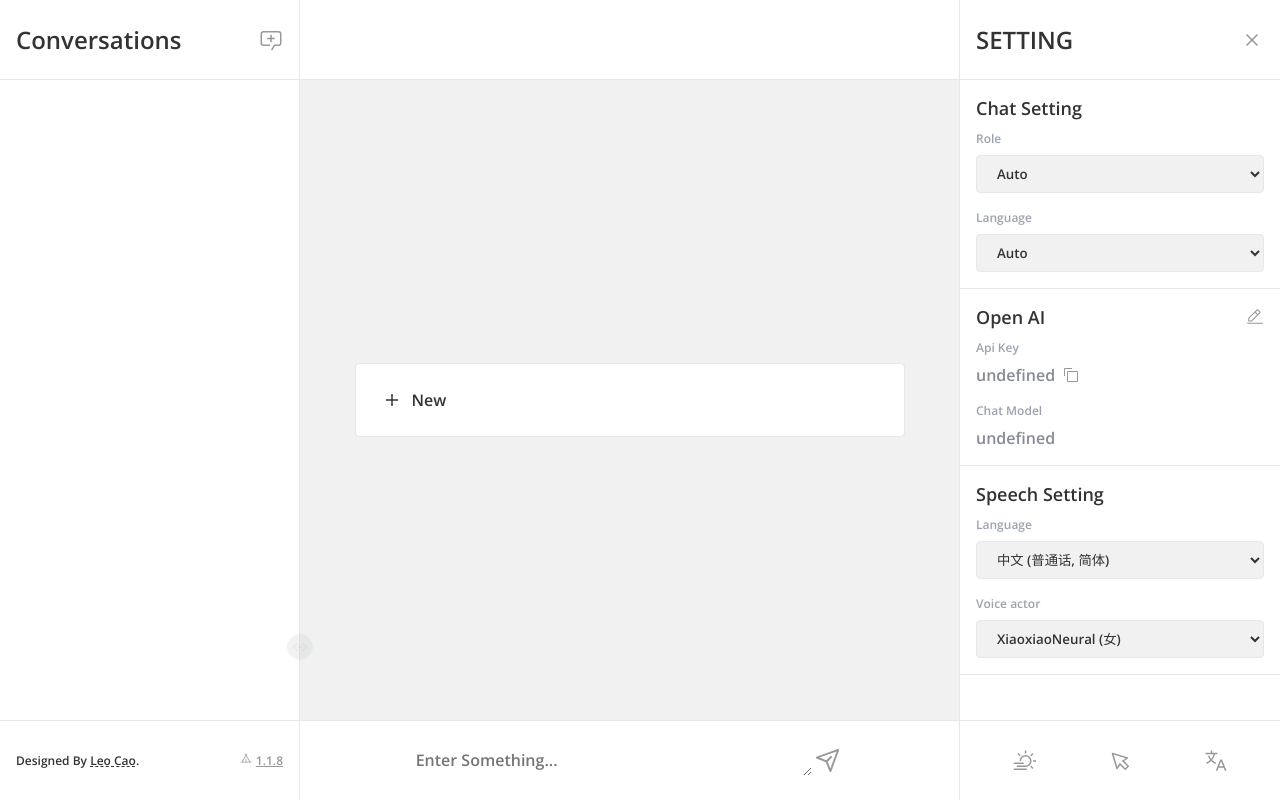
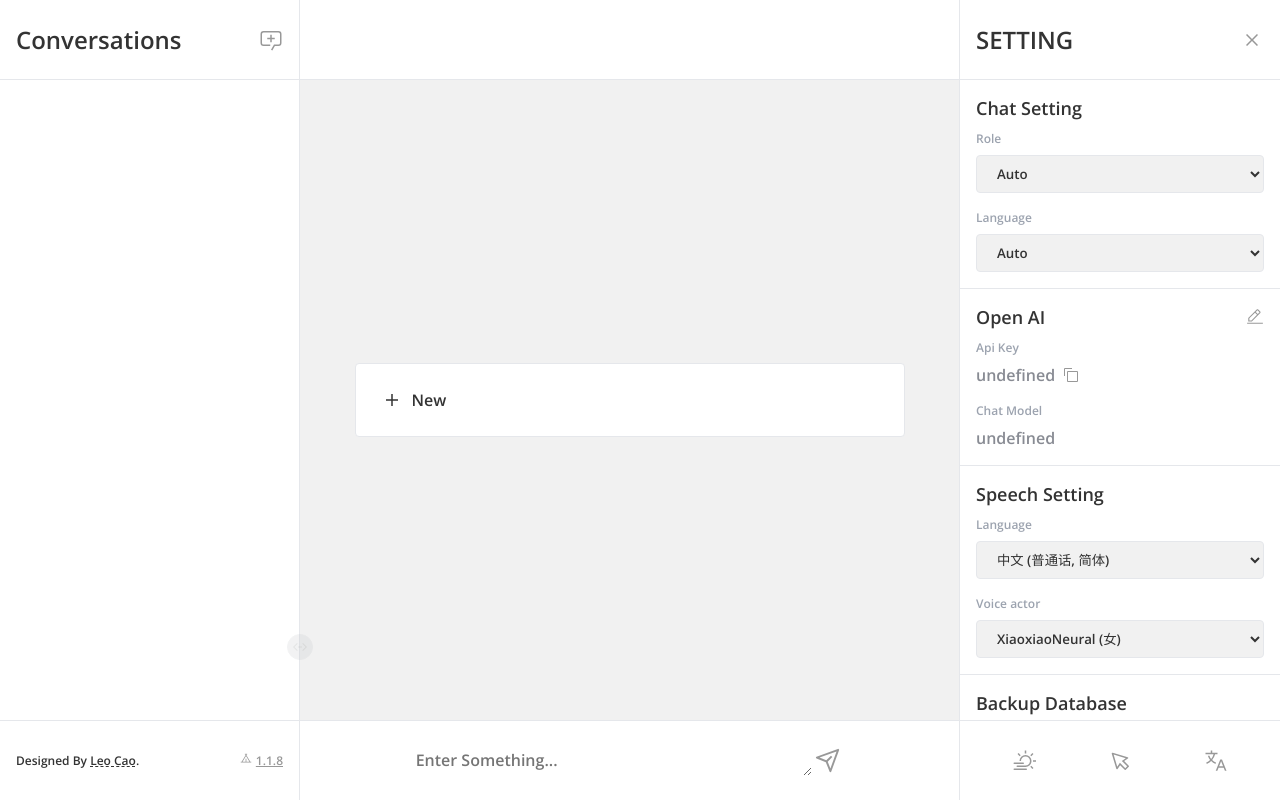
Before and after one commit to Caojiahao-Coder/gpt_next, a Vue app: page / in a window 1280 px wide. Built offline with nearby package versions, Linux system fonts and the light colour scheme.

Commit message:
feat: support backup database and restore database

```diff
--- /dev/null
+++ b/src/components/DBSetting.vue
@@ -0,0 +1,146 @@
+<script setup lang="ts">
+import { ref } from 'vue'
+import { useI18n } from 'vue-i18n'
+import Dialog from '@/ui/Dialog.vue'
+import { exportDBFileToJson, restoreDatabase } from '@/database/utils'
+import Message from '@/ui/message'
+
+const { t } = useI18n()
+
+const showExportSuccess = ref<boolean>(false)
+
+const showDialog = ref<boolean>(false)
+
+function backupDatabase() {
+  showDialog.value = true
+}
+
+function onBackup() {
+  exportDBFileToJson((status) => {
+    switch (status) {
+      case 'waiting':
+        break
+
+      case 'processing':
+        break
+
+      case 'finished':
+        showDialog.value = false
+        showExportSuccess.value = true
+        setTimeout(() => {
+          showExportSuccess.value = false
+        }, 2000)
+        break
+
+      case 'failed':
+        showDialog.value = false
+        break
+    }
+  })
+}
+
+function onRestoreDatabase() {
+  const input = document.createElement('input')
+  input.type = 'file'
+  input.accept = 'application/json'
+  input.click()
+
+  input.onchange = function (event: Event) {
+    const fileList = (event.target as HTMLInputElement).files
+
+    if (!fileList || fileList.length <= 0)
+      return
+
+    const file = fileList[0] as Blob
+    const reader = new FileReader()
+
+    reader.onloadend = function (res) {
+      let content = ''
+
+      if (res.target?.result)
+        content = res.target!.result as string
+
+      const jsonData = JSON.parse(content)
+
+      const result = restoreDatabase(jsonData)
+
+      if (result) {
+        Message.info(t('restore_db_success'))
+        setTimeout(() => {
+          window.location.reload()
+        }, 600)
+      }
+      else { Message.error(t('restore_db_failed')) }
+    }
+
+    reader.readAsText(file)
+  }
+}
+
+function onCloseDialog() {
+  showDialog.value = false
+}
+</script>
+
+<template>
+  <div class="border-base" b="0 b-1 solid">
+    <div class="text-18px font-700 h-18px" p="t-16px l-16px r-16px">
+      Backup Database
+    </div>
+
+    <div class="p-16px">
+      <div class="text-3 color-gray" style="font-family: Light;">
+        <button
+          data-cursor="block" class="outline-none border-base hover-bg-base w-full transition-all flex flex-row gap-2" b="1px solid rd-1"
+          p="x-4 y-2"
+          :class="showExportSuccess ? 'bg-green color-white' : 'bg-body  color-base'"
+          @click="backupDatabase"
+        >
+          <div class="flex-1" />
+          <div v-if="showExportSuccess" class="i-carbon-checkmark text-5 transition-all" />
+          <div>
+            {{
+              showExportSuccess ? 'Backup successfully!' : 'Backup Database'
+            }}
+          </div>
+          <div class="flex-1" />
+        </button>
+      </div>
+
+      <div class="text-3 color-gray mt-2" style="font-family: Light;">
+        <button
+          data-cursor="block" class="bg-body  color-base outline-none border-base hover-bg-base w-full transition-all" b="1px solid rd-1"
+          p="x-4 y-2"
+          @click="onRestoreDatabase"
+        >
+          Restore Database
+        </button>
+      </div>
+    </div>
+  </div>
+
+  <Dialog title="Backup Database" :open="showDialog" @on-close="onCloseDialog">
+    <div>
+      Export the existing data into json files to achieve data migration.
+    </div>
+
+    <div class="flex flex-row-reverse gap-2 mt-4">
+      <button
+        data-cursor="block" class="bg-body color-red outline-none border-base hover-bg-base" b="1px solid rd-1"
+        p="x-4 y-2" @click="onCloseDialog"
+      >
+        Cancel
+      </button>
+
+      <button
+        data-cursor="block" class="bg-body color-base outline-none border-base hover-bg-base" b="1px solid rd-1"
+        p="x-4 y-2" @click="onBackup"
+      >
+        Backup
+      </button>
+    </div>
+  </Dialog>
+</template>
+
+<style  scoped>
+</style>
--- a/src/components/MessageSpeechSetting.vue
+++ b/src/components/MessageSpeechSetting.vue
@@ -13,9 +13,9 @@ watch(speechLang, (newValue: string) => {
 
 <template>
   <div class="border-base" b="0 b-1 solid">
-    <div class="text-18px font-700 h-18px" p="t-16px l-16px r-16px">
-      {{ t('speech_setting') }}
-    </div>
+      <div class="text-18px font-700 h-18px" p="t-16px l-16px r-16px">
+        {{ t('speech_setting') }}
+      </div>
     <div class="p-16px">
       <div class="text-3 color-gray" style="font-family: Light;">
         {{
--- a/src/components/SettingSlideBar.vue
+++ b/src/components/SettingSlideBar.vue
@@ -6,6 +6,7 @@ import CommonSlideBar from './CommonSlideBar.vue'
 import OpenAISetting from './OpenAISetting.vue'
 import ChatSetting from './ChatSetting.vue'
 import MessageSpeechSetting from './MessageSpeechSetting.vue'
+import DBSetting from './DBSetting.vue'
 
 const { t } = useI18n()
 
@@ -58,6 +59,7 @@ watch(width, (newValue) => {
       <ChatSetting />
       <OpenAISetting />
       <MessageSpeechSetting />
+      <DBSetting />
     </div>
     <CommonSlideBar />
     <div
--- a/src/database/db.ts
+++ b/src/database/db.ts
@@ -146,6 +146,25 @@ class DB {
     })
   }
 
+  clear(tb: 'tb_global' | 'tb_conversation' | 'tb_message') {
+    return new Promise((resolve, reject) => {
+      const request = this.db?.transaction([tb])
+        .objectStore(tb)
+        .clear()
+
+      request!.onsuccess = () => {
+        if (request?.result)
+          resolve(request.result)
+        else
+          resolve(-1)
+      }
+
+      request!.onerror = (error) => {
+        reject(error)
+      }
+    })
+  }
+
   /**
    * 通过Id删除数据
    * @param tb
--- /dev/null
+++ b/src/database/utils.ts
@@ -0,0 +1,84 @@
+import db from './db'
+import type { NewMessageInfo, TBConverstationInfo, TBGlobalSettingInfo, TBMessageInfo } from './table-type'
+
+/**
+ * 进度状态：waiting、processing、finished、failed
+ * @param onStatusChangeListener
+ */
+async function exportDBFileToJson(onStatusChangeListener: (status: 'waiting' | 'processing' | 'finished' | 'failed') => void | null) {
+  if (onStatusChangeListener)
+    onStatusChangeListener('waiting')
+
+  const content = await generageDBFile()
+
+  const jsonStr = JSON.stringify(content)
+
+  if (onStatusChangeListener)
+    onStatusChangeListener('processing')
+
+  const blob = new Blob([jsonStr], {
+    type: 'application/json',
+  })
+
+  downloadFileToLocal(blob, 'db_backup_file.json')
+
+  if (onStatusChangeListener)
+    onStatusChangeListener('finished')
+}
+
+/**
+ * 将文件下载到本地
+ * @param blob 下载文件数据 blob格式
+ * @param fileName
+ */
+function downloadFileToLocal(blob: Blob, fileName: string) {
+  const a = document.createElement('a')
+  a.download = fileName
+  a.href = URL.createObjectURL(blob)
+  a.click()
+}
+
+async function generageDBFile() {
+  const exportData = {
+    global: await db.selectAll('tb_global'),
+    conversation: await db.selectAll('tb_conversation'),
+    message: await db.selectAll('tb_message'),
+  }
+  return exportData
+}
+
+function restoreDatabase(jsonData: {
+  global: TBGlobalSettingInfo[]
+  conversation: TBConverstationInfo[]
+  message: TBMessageInfo[]
+}) {
+  try {
+    const globalData = jsonData.global
+    const conversationData = jsonData.conversation
+    const messageData = jsonData.message
+
+    db.clear('tb_global')
+    db.clear('tb_conversation')
+    db.clear('tb_message')
+
+    globalData.map(item => db.add('tb_global', item))
+    conversationData.map(item => db.add('tb_conversation', item))
+    messageData.map(item => db.add('tb_message', {
+      conversation_id: item.conversation_id,
+      user_content: item.user_content,
+      gpt_content: item.gpt_content,
+      create_time: item.create_time,
+      token_id: item.token_id,
+      status: item.status,
+    } as NewMessageInfo))
+    return true
+  }
+  catch {
+    return false
+  }
+}
+
+export {
+  exportDBFileToJson,
+  restoreDatabase,
+}
--- a/src/locales/en.ts
+++ b/src/locales/en.ts
@@ -56,4 +56,6 @@ export default {
   speech_processing: 'There is currently a text being read, please try again after finishing.',
   speech_error: 'Sorry, failed to get voice. Please try again later.',
   while_talking: 'While talking...',
+  restore_db_success: 'Restore database successfully!',
+  restore_db_failed: 'Restore database failed!',
 }
```
